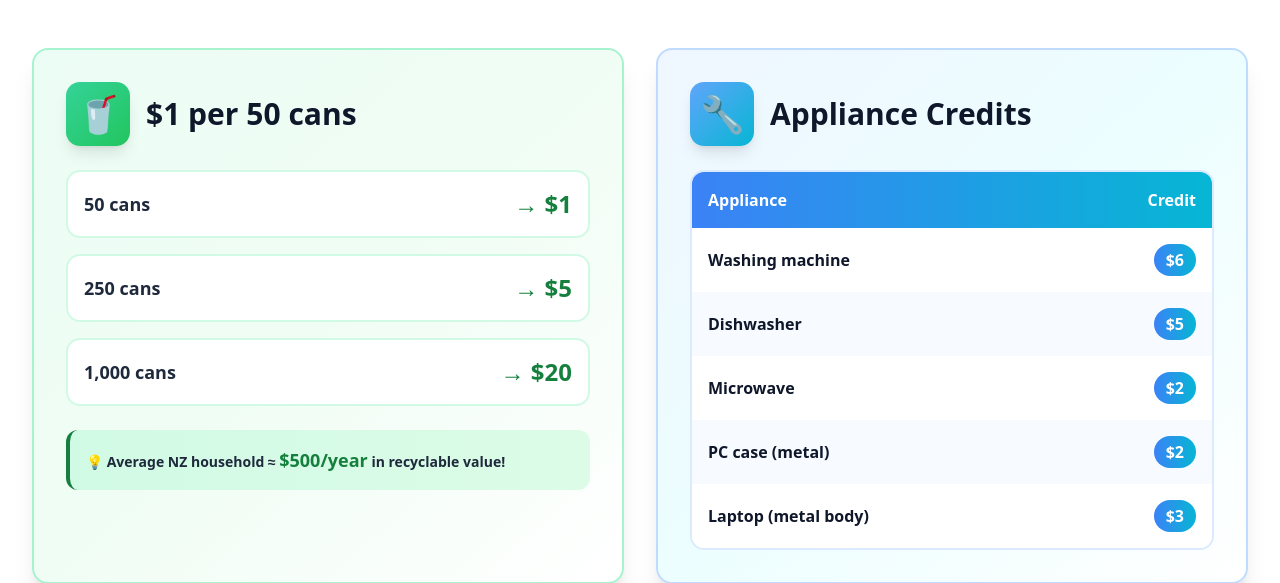
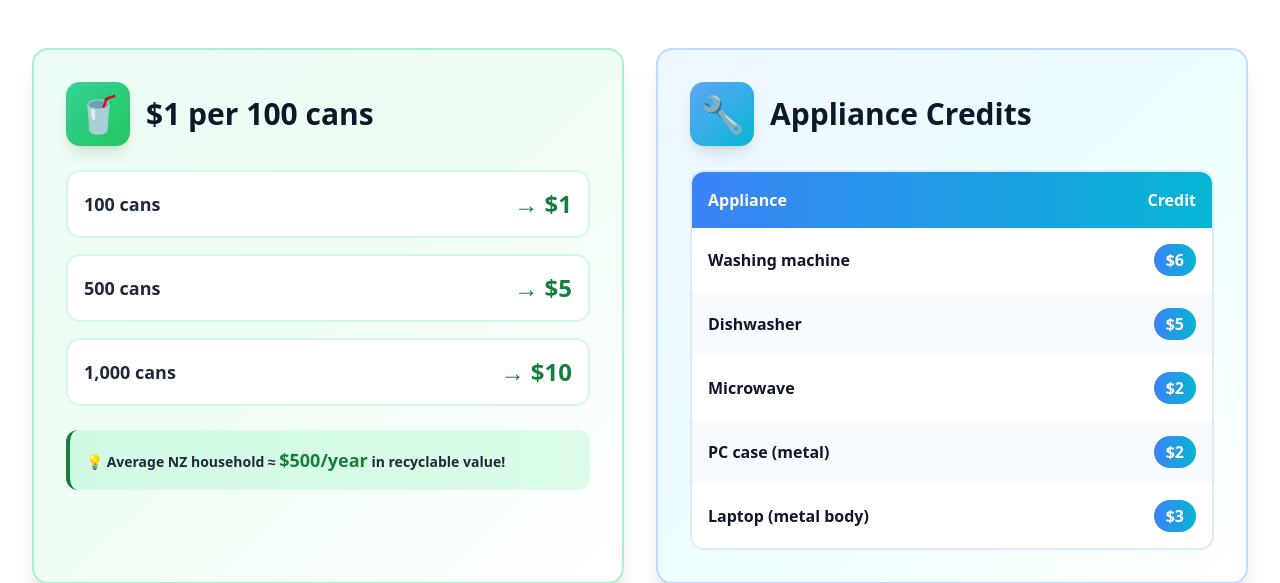
Before and after one commit to vandanarastoggikaushal/Trash2Cash, a PHP site: page /rewards.php in a window 1280 px wide. Shown: the part 222-805 px from the top of the page. Run offline with PHP 8.4, Linux system fonts and the light colour scheme; some libraries are stand-ins or nearby versions.

Commit message:
changed calculations

```diff
--- a/assets/main.js
+++ b/assets/main.js
@@ -17,7 +17,7 @@
   };
 
   function calculateCansReward(cansPerWeek) {
-    const yearly = Math.floor((cansPerWeek * 52) / 50) * 1;
+    const yearly = Math.floor((cansPerWeek * 52) / 100) * 1;
     return yearly;
   }
 
--- a/includes/config.php
+++ b/includes/config.php
@@ -1,6 +1,6 @@
 <?php
 // Configuration constants
-define('CAN_REWARD_PER_50', 1);
+define('CAN_REWARD_PER_100', 1);
 
 $APPLIANCE_CREDITS = [
   ['slug' => 'washing_machine', 'label' => 'Washing machine', 'credit' => 6],
@@ -31,7 +31,7 @@ if (!isset($SITE)) {
   $SITE = [
     'name' => COMPANY_NAME,
     'url' => 'https://trash2cash.nz',
-    'description' => "We collect clean aluminium cans and old appliances from your home across Wellington. Earn \$1 per 50 cans—deposit to kids' accounts or KiwiSaver.",
+    'description' => "We collect clean aluminium cans and old appliances from your home across Wellington. Earn \$1 per 100 cans—deposit to kids' accounts or KiwiSaver.",
     'ogImage' => '/og.svg'
   ];
 }
--- a/index.php
+++ b/index.php
@@ -1,6 +1,6 @@
 <?php
 $pageTitle = 'Turn Your Trash Into Cash (or KiwiSaver)';
-$pageDescription = "We collect clean aluminium cans and old appliances from your home across Wellington. Earn \$1 per 50 cans—deposit to kids' accounts or KiwiSaver.";
+$pageDescription = "We collect clean aluminium cans and old appliances from your home across Wellington. Earn \$1 per 100 cans—deposit to kids' accounts or KiwiSaver.";
 require_once __DIR__ . '/includes/config.php';
 require_once __DIR__ . '/includes/header.php';
 ?>
@@ -18,7 +18,7 @@ require_once __DIR__ . '/includes/header.php';
           <span class="text-slate-800">Into Cash or KiwiSaver</span>
         </h1>
         <p class="mt-6 text-xl text-slate-700 leading-relaxed">
-          We collect your clean aluminium cans and old appliances from home. You earn <strong class="text-brand font-bold">$1 for every 50 cans</strong>—and can send it straight to your kids' accounts or KiwiSaver.
+          We collect your clean aluminium cans and old appliances from home. You earn <strong class="text-brand font-bold">$1 for every 100 cans</strong>—and can send it straight to your kids' accounts or KiwiSaver.
         </p>
         <div class="mt-8 flex flex-wrap gap-4">
           <a class="btn text-lg px-8 py-3 shadow-lg hover:shadow-xl transform hover:-translate-y-1 transition-all" href="/schedule-pickup.php">
@@ -79,7 +79,7 @@ require_once __DIR__ . '/includes/header.php';
           <path d="M12 6v6l4 2" />
         </svg>
       </div>
-      <h3 class="text-xl font-bold text-slate-900 mb-2">💰 $1 per 50 cans</h3>
+      <h3 class="text-xl font-bold text-slate-900 mb-2">💰 $1 per 100 cans</h3>
       <p class="text-slate-700">Simple and transparent pricing - no hidden fees!</p>
     </div>
     <div class="card-modern rounded-2xl border-2 border-emerald-100 bg-gradient-to-br from-white to-emerald-50/50 p-8 shadow-lg hover-lift">
--- a/rewards.php
+++ b/rewards.php
@@ -1,6 +1,6 @@
 <?php
 $pageTitle = 'Rewards';
-$pageDescription = 'Earn $1 per 50 aluminium cans plus appliance pickup credits.';
+$pageDescription = 'Earn $1 per 100 aluminium cans plus appliance pickup credits.';
 require_once __DIR__ . '/includes/config.php';
 require_once __DIR__ . '/includes/header.php';
 ?>
@@ -20,20 +20,20 @@ require_once __DIR__ . '/includes/header.php';
         <div class="w-16 h-16 rounded-xl bg-gradient-to-br from-emerald-400 to-green-500 flex items-center justify-center text-4xl shadow-lg">
           🥤
         </div>
-        <h2 class="text-3xl font-bold text-slate-900">$1 per 50 cans</h2>
+        <h2 class="text-3xl font-bold text-slate-900">$1 per 100 cans</h2>
       </div>
       <div class="space-y-4">
         <div class="flex items-center justify-between p-4 rounded-xl bg-white border-2 border-emerald-100 hover:border-brand transition-all">
-          <span class="text-lg font-semibold">50 cans</span>
+          <span class="text-lg font-semibold">100 cans</span>
           <span class="text-2xl font-bold text-brand">→ $1</span>
         </div>
         <div class="flex items-center justify-between p-4 rounded-xl bg-white border-2 border-emerald-100 hover:border-brand transition-all">
-          <span class="text-lg font-semibold">250 cans</span>
+          <span class="text-lg font-semibold">500 cans</span>
           <span class="text-2xl font-bold text-brand">→ $5</span>
         </div>
         <div class="flex items-center justify-between p-4 rounded-xl bg-white border-2 border-emerald-100 hover:border-brand transition-all">
           <span class="text-lg font-semibold">1,000 cans</span>
-          <span class="text-2xl font-bold text-brand">→ $20</span>
+          <span class="text-2xl font-bold text-brand">→ $10</span>
         </div>
       </div>
       <div class="mt-6 p-4 rounded-lg bg-gradient-to-r from-emerald-100 to-green-100 border-l-4 border-brand">
--- a/schedule-pickup.php
+++ b/schedule-pickup.php
@@ -176,7 +176,7 @@ require_once __DIR__ . '/includes/header.php';
         <ul class="space-y-3 text-slate-700">
           <li class="flex items-start gap-3">
             <span class="text-brand text-xl">✓</span>
-            <span class="font-semibold">$1 per 50 aluminium cans—simple and transparent</span>
+            <span class="font-semibold">$1 per 100 aluminium cans—simple and transparent</span>
           </li>
           <li class="flex items-start gap-3">
             <span class="text-brand text-xl">✓</span>
```
